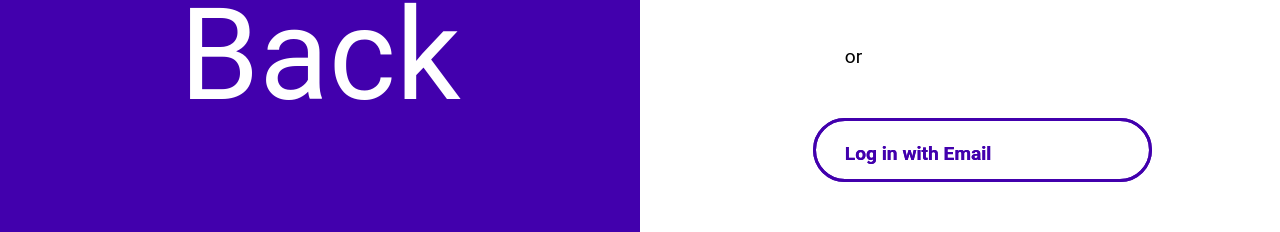
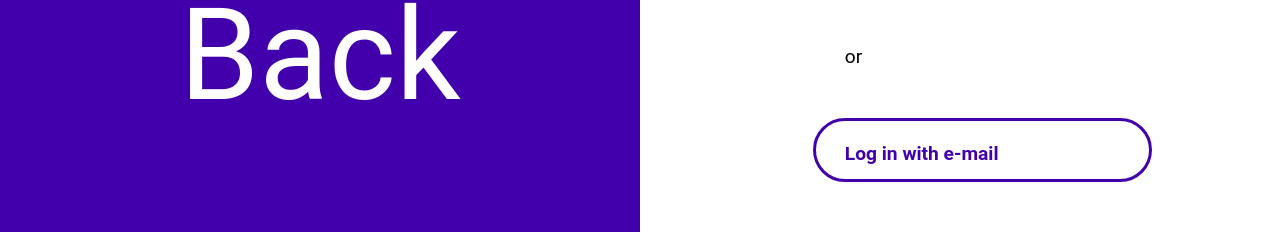
Before and after one commit to albertprk/sconversationsnow, a React (Create React App) app: page /login in a window 1280 px wide. Shown: the part 394-626 px from the top of the page. Built offline with nearby package versions, Linux system fonts and the light colour scheme.

Commit message:
Changed text for e-mail and deleted repetitive div elements

```diff
--- a/src/components/Login.js
+++ b/src/components/Login.js
@@ -19,15 +19,14 @@ const Login = props => (
 
             <div className = "rectangle_2_1 ">
             </div>
-            <div className = "logInWithEmail">Log in with Email</div>
+            <div className = "logInWithEmail">Log in with e-mail</div>
             <div className = "rectangle_2_2 "/>
 
             <div className="dontHaveAnAccount">
                 Don't have an account? <a href = "./signup"><span className="sign-up-button">Sign Up</span></a>
             </div>
         </div>
-        <div className = "logInWithEmail">Log in with Email</div>
-        <div className = "rectangle_2_2 "/>
+
 
 
     </div>
--- a/src/components/Signup.js
+++ b/src/components/Signup.js
@@ -17,6 +17,7 @@ const Signup = props => (
             <div className = "signUpWithFacebook">Sign up with Facebook</div>
             <div className = "or"> or </div>
 
+            <div className = "signUpWithEmail">Sign up with e-mail</div>
             <div className = "rectangle_2_1SignUp ">
             </div>
 
@@ -26,8 +27,8 @@ const Signup = props => (
                 Already have an account? <a href="./login"><span className="sign-in-button">Log In</span></a>
             </div>
         </div>
-        <div className = "signUpWithEmail">Sign up with Email</div>
-        <div className = "rectangle_2_2SignUp "/>
+
+
 
 
     </div>
```
